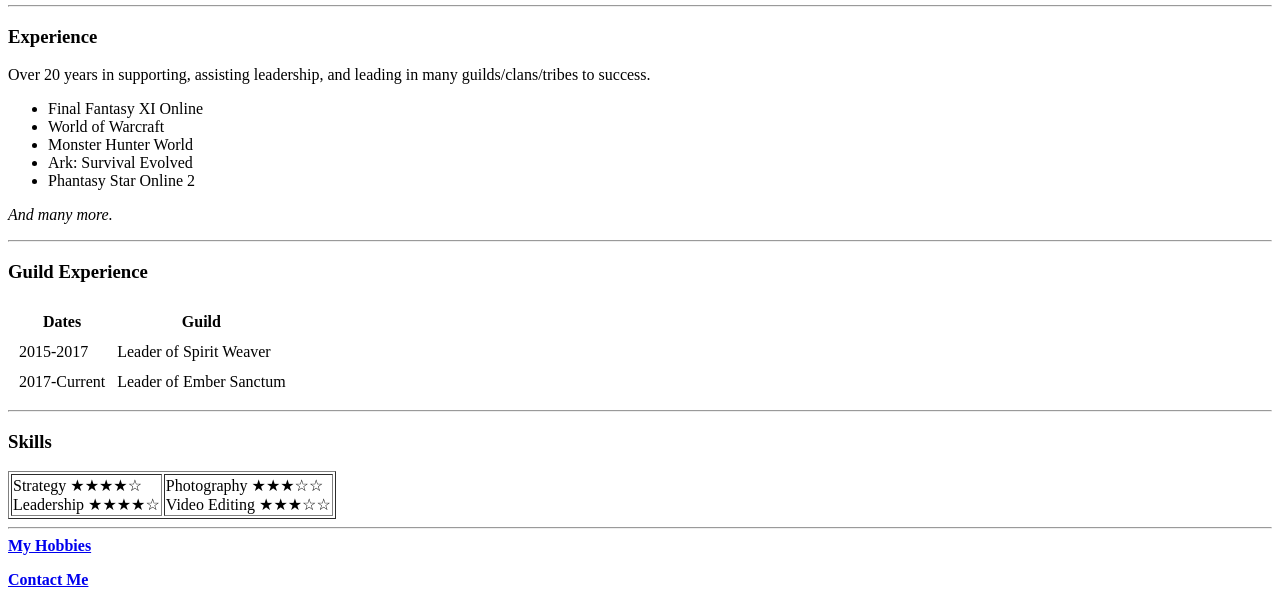
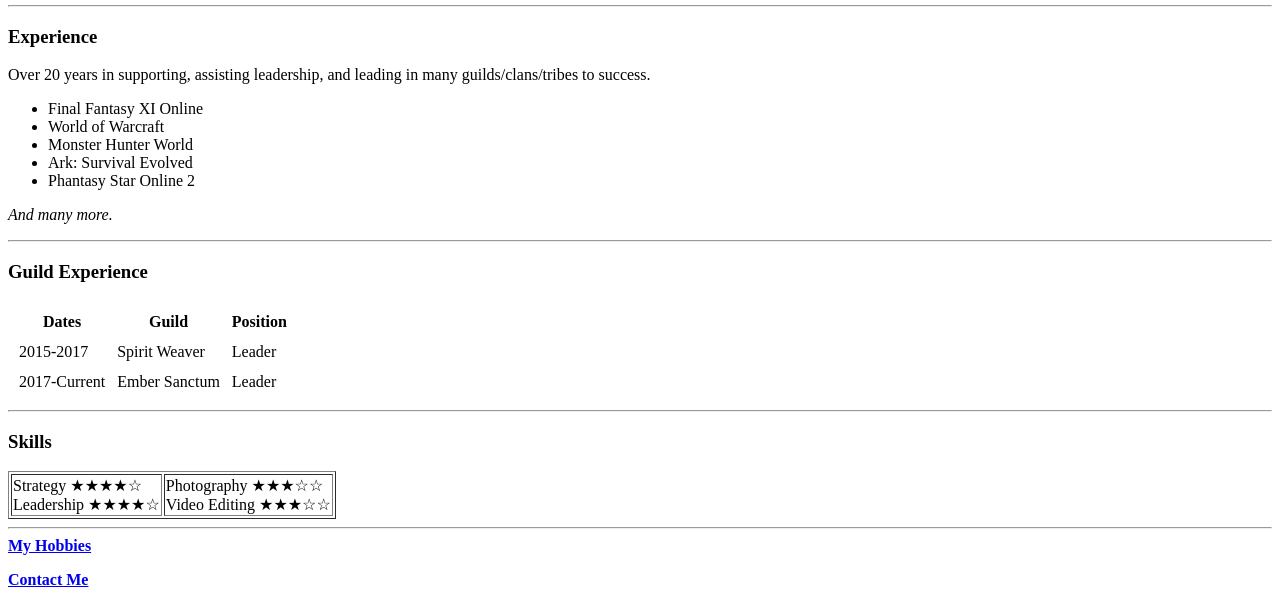
Before and after one commit to SushiVII/cv, a plain HTML site: page index.html in a window 1280 px wide. Shown: the part 207-812 px from the top of the page. Drawn offline with Linux system fonts and the light colour scheme.

Commit message:
Updated initial cv website file

```diff
--- a/index.html
+++ b/index.html
@@ -34,16 +34,19 @@
   <tr>
     <th>Dates</th>
     <th>Guild</th>
+    <th>Position</th>
   </tr>
 </thead>
 <tbody>
   <tr>
     <td>2015-2017</td>
-    <td>Leader of Spirit Weaver</td>
+    <td>Spirit Weaver</td>
+    <td>Leader</td>
   </tr>
   <tr>
     <td>2017-Current</td>
-    <td>Leader of Ember Sanctum</td>
+    <td>Ember Sanctum</td>
+    <td>Leader</td>
   </tr>
 </tbody>
 </table>
```
